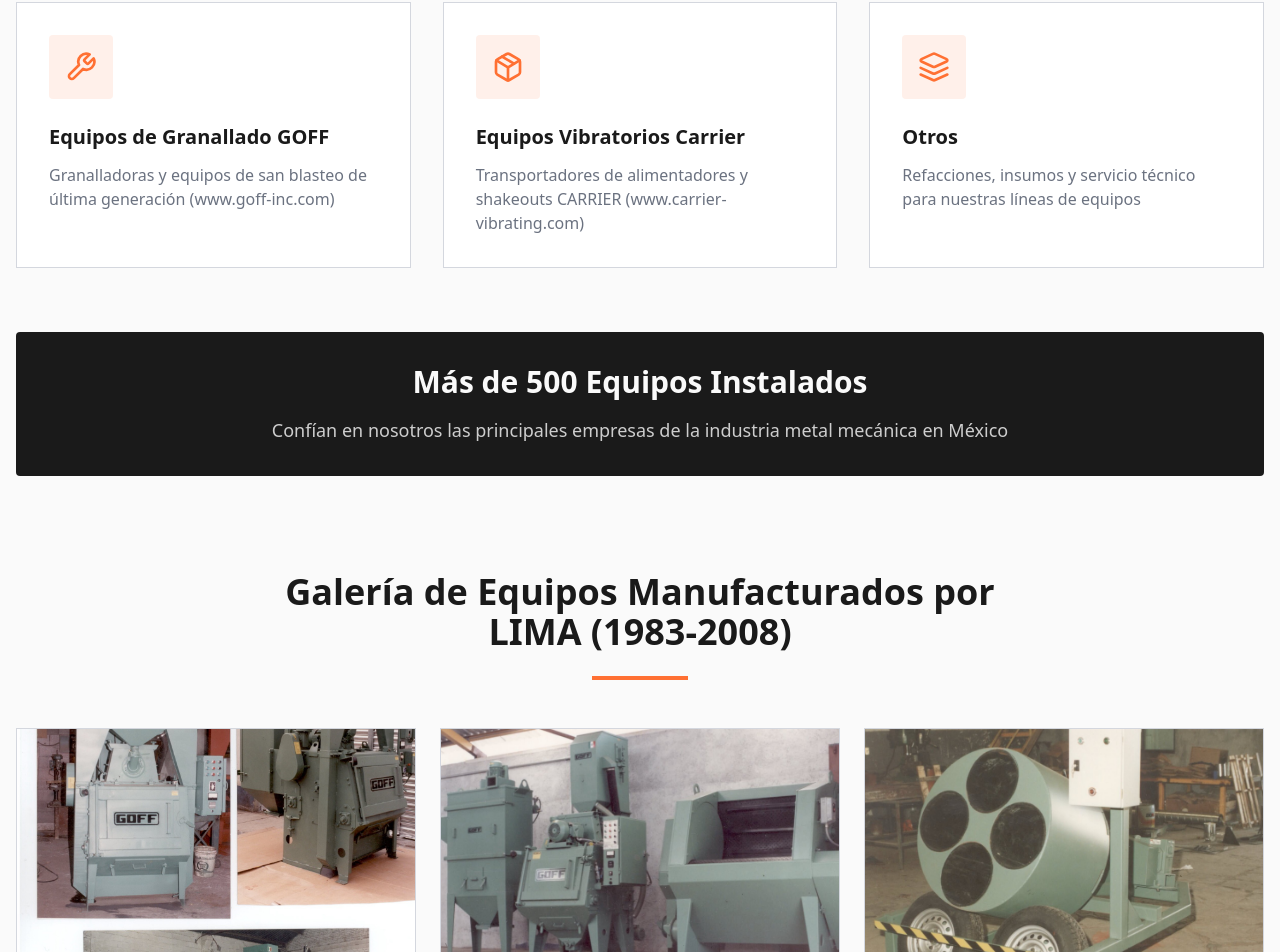
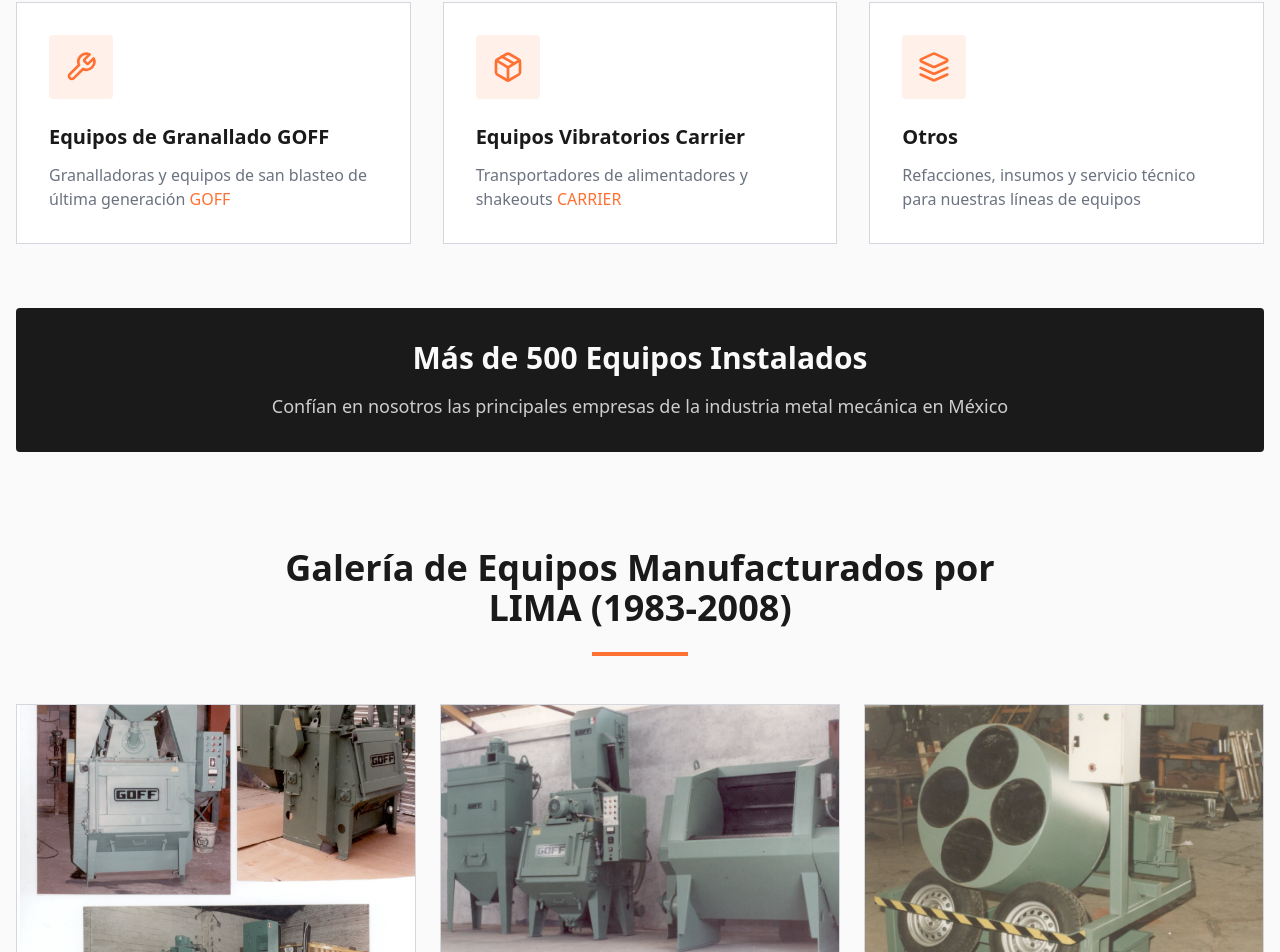
Before and after one commit to ADHERmx/lima-metal-limpieza-mirror, a React (Vite) app: page / in a window 1280 px wide. Shown: the part 1822-2774 px from the top of the page. Built offline with nearby package versions, Linux system fonts and the light colour scheme; the HTML template or start-up script is replaced by a standard one.

Commit message:
Add hyperlinks to product descriptions
Add hyperlinks to CARRIER and GOFF in the "Nuestros Productos" section of the Services component. CARRIER now links to www.carrier-vibrating.com, and GOFF in its description links to www.goff-inc.com.

```diff
--- a/src/components/Services.tsx
+++ b/src/components/Services.tsx
@@ -13,11 +13,11 @@ const Services = () => {
   const services = [{
     icon: Wrench,
     title: "Equipos de Granallado GOFF",
-    description: "Granalladoras y equipos de san blasteo de última generación (www.goff-inc.com)"
+    description: <>Granalladoras y equipos de san blasteo de última generación <a href="https://www.goff-inc.com" target="_blank" rel="noopener noreferrer" className="text-accent hover:underline">GOFF</a></>
   }, {
     icon: Package,
     title: "Equipos Vibratorios Carrier",
-    description: "Transportadores de alimentadores y shakeouts CARRIER (www.carrier-vibrating.com)"
+    description: <>Transportadores de alimentadores y shakeouts <a href="https://www.carrier-vibrating.com" target="_blank" rel="noopener noreferrer" className="text-accent hover:underline">CARRIER</a></>
   }, {
     icon: Layers,
     title: "Otros",
@@ -41,9 +41,9 @@ const Services = () => {
               <h3 className="font-heading text-xl font-semibold text-foreground mb-3">
                 {service.title}
               </h3>
-              <p className="font-body text-muted-foreground">
+              <div className="font-body text-muted-foreground">
                 {service.description}
-              </p>
+              </div>
             </div>)}
         </div>
 
```
